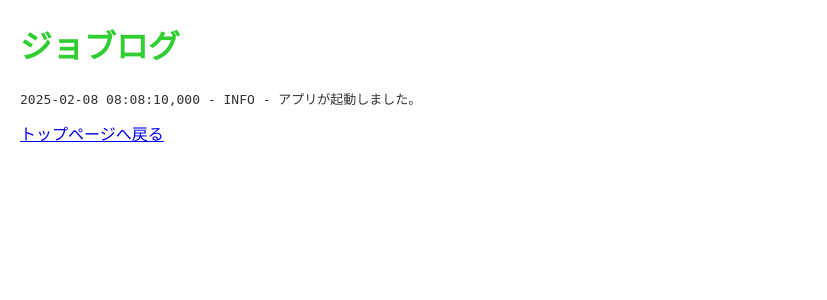
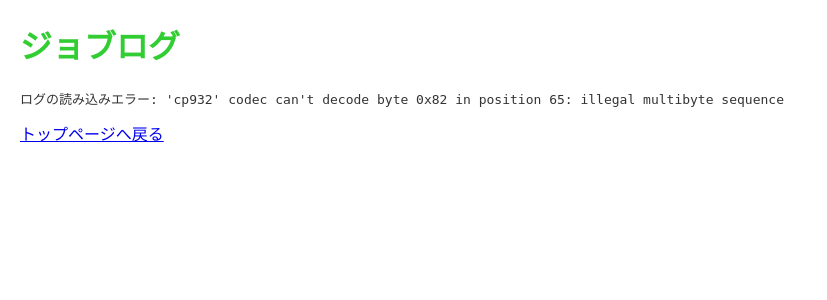
Before and after one commit to snowscapeengage/my-stock-app, a Flask app: page /job_logs in a window 1280 px wide. Shown: the top 300 px of the page, without its empty margins (0-827 px from the left). Run offline with Flask 3, Linux system fonts and the light colour scheme; parts of the project's set-up code (start-up, migrations or seed data) failed here and were passed over.

Commit message:
Update changes to re-run CI/CD workflow

```diff
--- a/app.py
+++ b/app.py
@@ -153,7 +153,7 @@ def scheduled_model_training():
 @app.route('/job_logs')
 def job_logs():
     try:
-        with open("logs/app.log", "r", encoding="utf-8") as f:
+        with open("logs/app.log", "r", encoding="cp932") as f:
             lines = f.readlines()
         log_content = "".join(lines[-20:])  # 最後の20行を表示
     except Exception as e:
--- a/requirements.txt
+++ b/requirements.txt
@@ -16,7 +16,7 @@ idna==3.10
 itsdangerous==2.2.0
 Jinja2==3.1.5
 joblib==1.4.2
-kiwisolver==1.4.8
+kiwisolver==1.4.7
 lxml==5.3.0
 MarkupSafe==3.0.2
 matplotlib==3.10.0
--- a/templates/job_logs.html
+++ b/templates/job_logs.html
@@ -1,7 +1,7 @@
 <!DOCTYPE html>
 <html lang="ja">
 <head>
-    <meta charset="UTF-8">
+    <meta charset="utf-8">
     <title>ジョブログ - 日本株銘柄選定アプリ</title>
     <link rel="stylesheet" href="{{ url_for('static', filename='css/style.css') }}">
 </head>
```
Also changed, not shown: data.db, static/images/7203.T_history.png, 1 other file.
